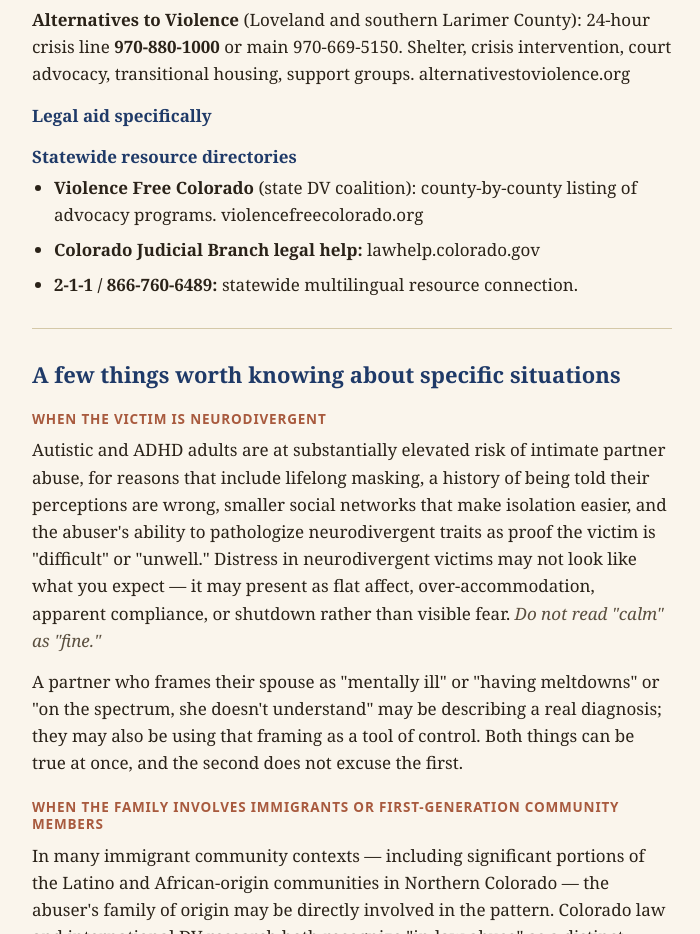
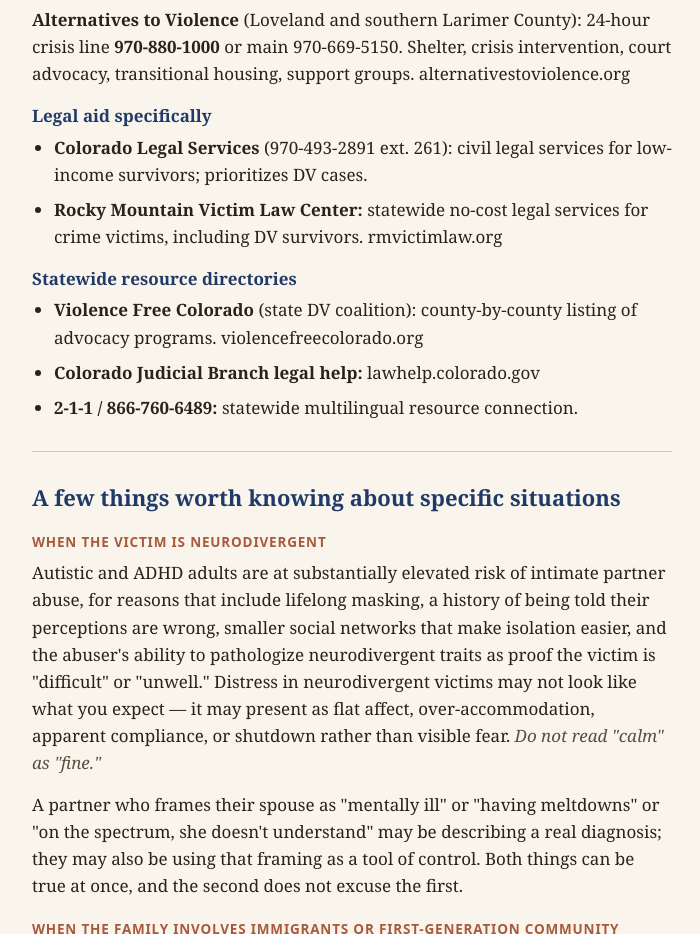
Before and after one commit to MilvusRae/ipv_support_resources, a plain HTML site: page When_Someone_Tells_You_Their_Marriage_Is_Bad.html in a window 1280 px wide. Shown: the part 8960-9894 px from the top of the page, without its empty margins (288-988 px from the left). Drawn offline with Linux system fonts and the light colour scheme.

Commit message:
Update When_Someone_Tells_You_Their_Marriage_Is_Bad.html
got a little overzealous fixing the bringing justice home oversite

```diff
--- a/When_Someone_Tells_You_Their_Marriage_Is_Bad.html
+++ b/When_Someone_Tells_You_Their_Marriage_Is_Bad.html
@@ -448,6 +448,10 @@
 <p><strong>Alternatives to Violence</strong> (Loveland and southern Larimer County): 24-hour crisis line <strong>970-880-1000</strong> or main 970-669-5150. Shelter, crisis intervention, court advocacy, transitional housing, support groups. alternativestoviolence.org</p>
 
 <h4>Legal aid specifically</h4>
+<ul>
+  <li><strong>Colorado Legal Services</strong> (970-493-2891 ext. 261): civil legal services for low-income survivors; prioritizes DV cases.</li>
+  <li><strong>Rocky Mountain Victim Law Center:</strong> statewide no-cost legal services for crime victims, including DV survivors. rmvictimlaw.org</li>
+</ul>
 
 <h4>Statewide resource directories</h4>
 <ul>
```
